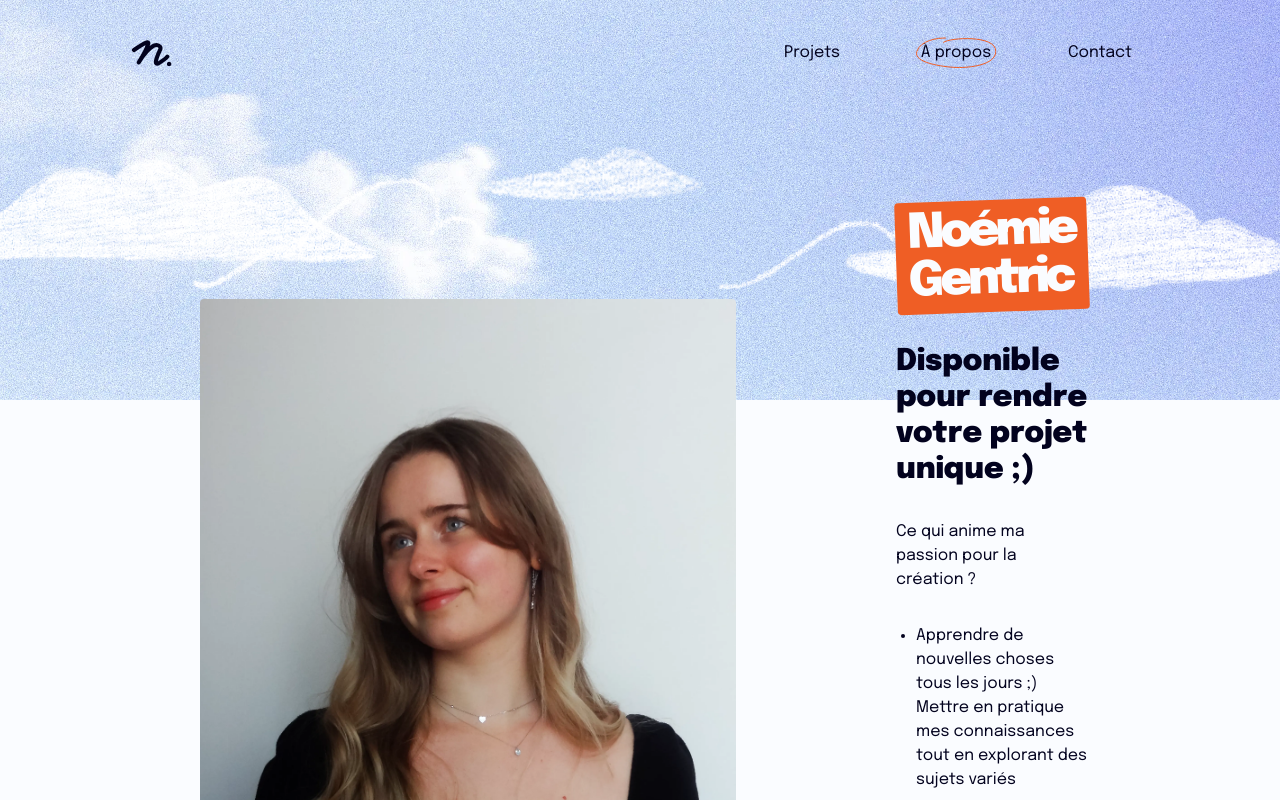
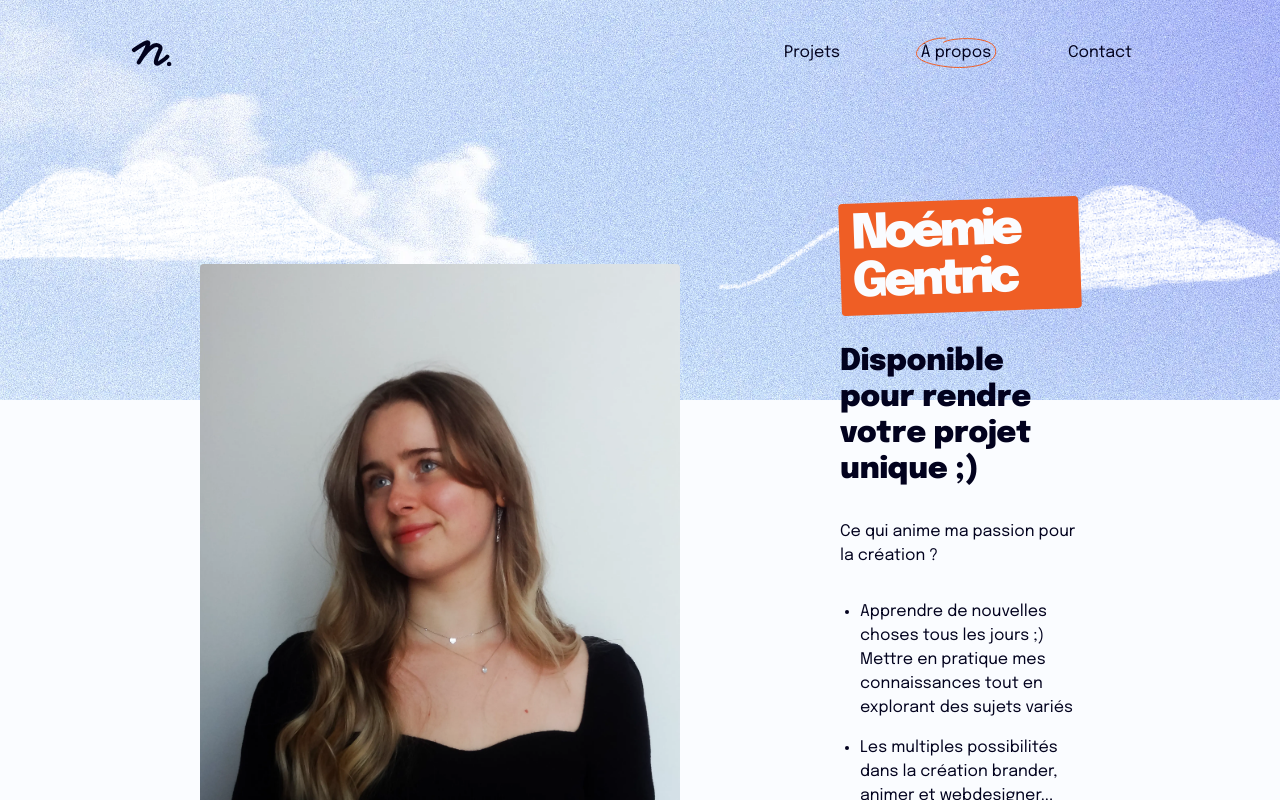
Before and after one commit to Eweeen/portfolio-noemie, a Next.js app: page /a-propos in a window 1280 px wide. Shown: the top 800 px of the page. Built offline with nearby package versions, Linux system fonts and the light colour scheme.

Commit message:
fix: responsive + animation clouds

```diff
--- a/app/(app)/a-propos/page.tsx
+++ b/app/(app)/a-propos/page.tsx
@@ -1,6 +1,6 @@
 "use client";
 
-import { DURATION, FROM, FROM_LEFT, FROM_RIGHT } from "@/types/animation";
+import { DURATION, FROM } from "@/types/animation";
 import { JSX } from "react";
 import { motion } from "motion/react";
 import Image from "next/image";
@@ -17,9 +17,9 @@ export default function About(): JSX.Element {
       <div className="relative h-[50dvh] bg-[url('/images/fond.webp')] bg-cover bg-bottom overflow-hidden">
         <div className="hidden md:block">
           <motion.div
-            animate={{ opacity: 1, x: 0 }}
-            initial={{ opacity: 0, x: FROM_RIGHT }}
-            transition={{ duration: DURATION, delay: DURATION }}
+            animate={{ opacity: 1, y: 0 }}
+            initial={{ opacity: 0, y: FROM }}
+            transition={{ duration: DURATION }}
             className="absolute bottom-24 -right-8 rotate-6"
           >
             <Image
@@ -30,55 +30,29 @@ export default function About(): JSX.Element {
             />
           </motion.div>
           <motion.div
-            animate={{ opacity: 1, x: 0 }}
-            initial={{ opacity: 0, x: FROM_LEFT }}
-            transition={{ duration: DURATION, delay: DURATION }}
+            animate={{ opacity: 1, y: 0 }}
+            initial={{ opacity: 0, y: FROM }}
+            transition={{ duration: DURATION }}
             className="absolute z-30 bottom-34 -left-20 rotate-y-180"
           >
             <Image
               src="/images/nuage-2.webp"
-              alt="Nuage 1"
+              alt="Nuage 2"
               width={458}
               height={115}
             />
           </motion.div>
           <motion.div
-            animate={{ opacity: 1, x: 0 }}
-            initial={{ opacity: 0, x: FROM_LEFT }}
-            transition={{ duration: DURATION, delay: DURATION }}
-            className="absolute z-30 top-44 left-48 rotate-y-180"
-          >
-            <Image
-              src="/images/nuage-contour-1.webp"
-              alt="Nuage 1"
-              width={291}
-              height={113}
-            />
-          </motion.div>
-          <motion.div
-            animate={{ opacity: 1, x: 0 }}
-            initial={{ opacity: 0, x: FROM_RIGHT }}
-            transition={{ duration: DURATION, delay: DURATION }}
+            animate={{ opacity: 1, y: 0 }}
+            initial={{ opacity: 0, y: FROM }}
+            transition={{ duration: DURATION }}
             className="absolute top-50 right-52"
           >
             <Image
               src="/images/nuage-contour-2.webp"
-              alt="Nuage 1"
+              alt="Nuage contour 2"
               width={355}
               height={95}
-            />
-          </motion.div>
-          <motion.div
-            animate={{ opacity: 1, x: 0 }}
-            initial={{ opacity: 0, x: FROM_RIGHT }}
-            transition={{ duration: DURATION, delay: DURATION }}
-            className="absolute top-36 right-144"
-          >
-            <Image
-              src="/images/petit-nuage.webp"
-              alt="Nuage 1"
-              width={222}
-              height={59}
             />
           </motion.div>
         </div>
@@ -89,13 +63,13 @@ export default function About(): JSX.Element {
         initial={{ opacity: 0, y: FROM }}
         transition={{ duration: DURATION }}
       >
-        <header className="relative z-20 flex flex-col md:flex-row justify-between items-center gap-20 md:gap-40 -mt-50 mx-10 md:mx-50 mb-29 md:mb-40">
+        <header className="relative z-20 flex flex-col md:flex-row justify-between items-center gap-20 xl:gap-40 -mt-50 mx-10 xl:mx-50 mb-29 md:mb-40">
           <Image
             src="/images/noemie.webp"
             alt="Noémie"
             width={536}
             height={661}
-            className="rounded"
+            className="md:min-w-120 w-full rounded"
           />
 
           <div className="w-full flex flex-col">
@@ -130,10 +104,10 @@ export default function About(): JSX.Element {
         {/* Categories */}
         <Categories
           categories={categories}
-          className="px-10 md:px-50 mb-29 md:mb-40"
+          className="px-10 lg:px-24 xl:px-50 mb-29 md:mb-40"
         />
 
-        <div className="grid grid-cols-1 md:grid-cols-2 gap-20 md:gap-40 px-10 md:px-68 mb-20">
+        <div className="grid grid-cols-1 md:grid-cols-2 gap-20 md:gap-40 px-10 lg:px-24 xl:px-68 mb-20">
           {/* Parcours scolaire */}
           <div>
             <h2 className="text-3xl font-black tracking-[-0.06em]">Parcours</h2>
--- a/types/animation.ts
+++ b/types/animation.ts
@@ -1,6 +1,4 @@
 const DURATION = 0.5;
 const FROM = 100;
-const FROM_RIGHT = 200;
-const FROM_LEFT = -200;
 
-export { DURATION, FROM, FROM_RIGHT, FROM_LEFT };
+export { DURATION, FROM };
```
